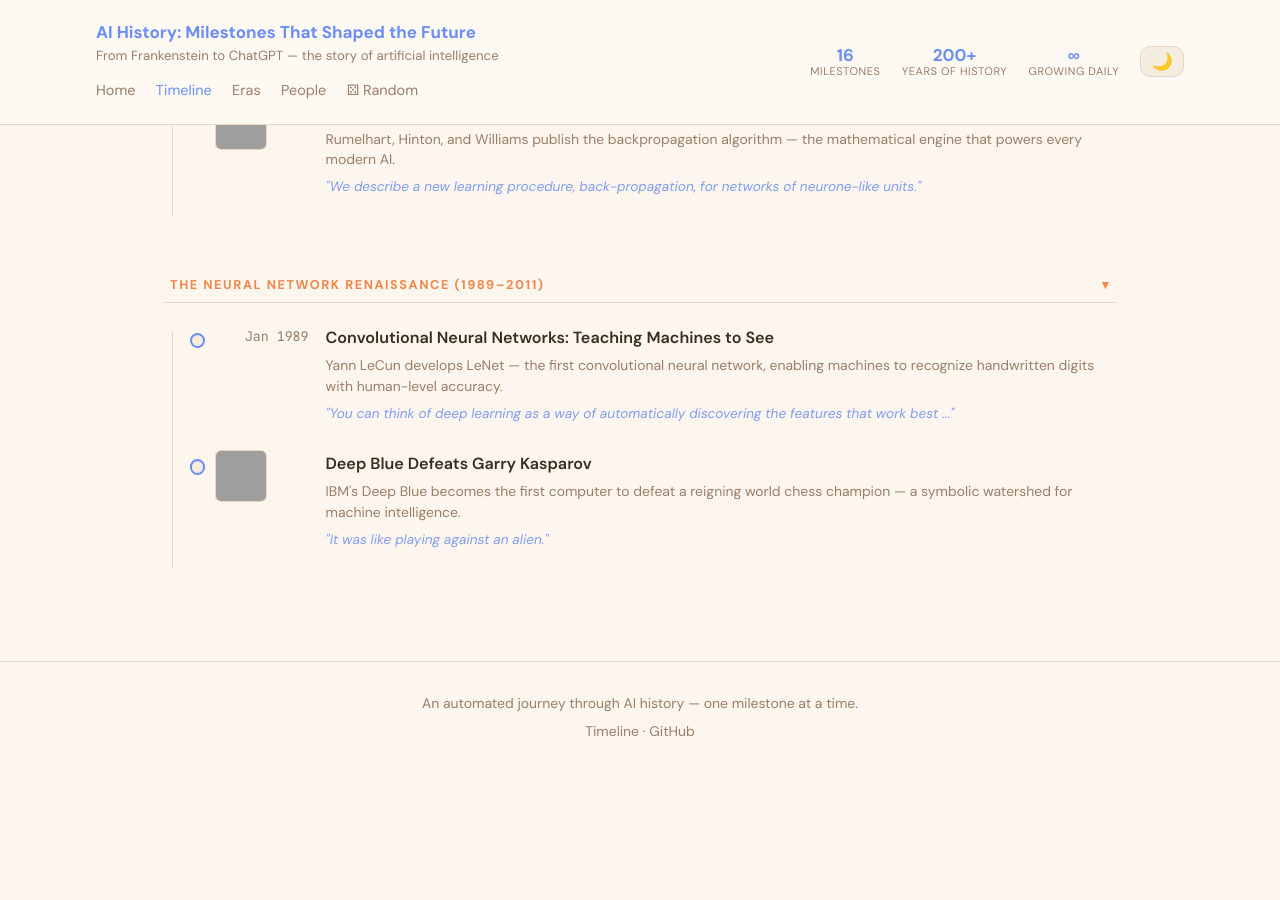
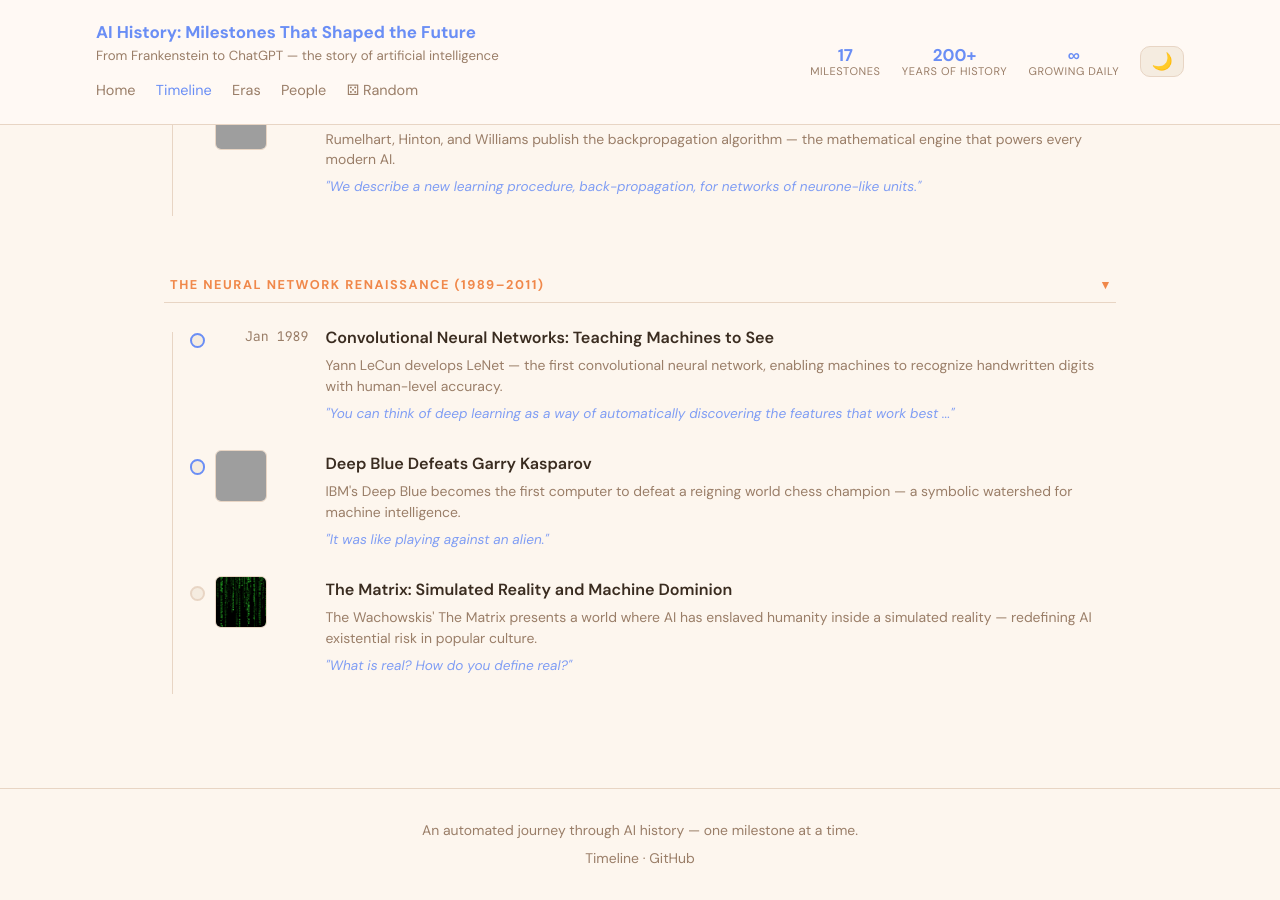
Before and after one commit to aag1091-alt/AI-History-Blog, a Jekyll site: the page built from timeline.html, in a window 1280 px wide and 900 px high, scrolled down 2105 px. Built offline with Jekyll 4.4.1, drawn with Linux system fonts in a browser that asks for light colours; before the commit the page ends 2879 px from its top, so only the background shows below that; grey boxes are pictures that could not be loaded.

Commit message:
Add milestone: The Matrix: Simulated Reality and Machine Dominion (1999-03-31)
Category: Film & Fiction
Era: The Neural Network Renaissance (1989–2011)

```diff
--- a/_data/timeline.yml
+++ b/_data/timeline.yml
@@ -142,3 +142,12 @@
   category: "Research"
   quote: "It was like playing against an alien."
   quote_author: "Garry Kasparov, after losing to Deep Blue (1997)"
+
+- id: "matrix-1999"
+  title: "The Matrix: Simulated Reality and Machine Dominion"
+  subtitle: "The Wachowskis' The Matrix presents a world where AI has enslaved humanity inside a simulated reality — redefining AI existential risk in popular culture."
+  event_date: "1999-03-31"
+  era: "The Neural Network Renaissance (1989–2011)"
+  category: "Film & Fiction"
+  quote: "What is real? How do you define real?"
+  quote_author: "Morpheus, The Matrix (1999)"
--- /dev/null
+++ b/_posts/1999-03-31-matrix-1999.md
@@ -0,0 +1,33 @@
+---
+layout: post
+title: "The Matrix: Simulated Reality and Machine Dominion"
+subtitle: "The Wachowskis' The Matrix presents a world where AI has enslaved humanity inside a simulated reality — redefining AI existential risk in popular culture."
+date: 1999-03-31
+event_date: "1999-03-31"
+era: "The Neural Network Renaissance (1989–2011)"
+category: "Film & Fiction"
+location: "Sydney, Australia (production) / USA"
+people:
+  - "Lilly Wachowski"
+  - "Lana Wachowski"
+  - "Keanu Reeves"
+quote: "What is real? How do you define real?"
+quote_author: "Morpheus, The Matrix (1999)"
+significance: "The Matrix brought AI existential risk to mass culture and introduced simulation theory to mainstream audiences. Its red pill/blue pill metaphor became a cultural shorthand for choosing uncomfortable truth. Nick Bostrom's Simulation Argument (2003) followed shortly after."
+image: "/assets/images/matrix-1999.png"
+image_alt: "The Matrix: Simulated Reality and Machine Dominion"
+image_caption: "Jamie Zawinski (program); Church of emacs (screenshot) / Attribution"
+image_source: "https://commons.wikimedia.org/wiki/File%3AThe.Matrix.glmatrix.2.png"
+references:
+  - title: "The Matrix — Wikipedia"
+    url: "https://en.wikipedia.org/wiki/The_Matrix"
+---
+
+**The Matrix brought AI existential risk to mainstream culture in 1999**
+
+**What happened:** The Wachowski siblings' groundbreaking sci-fi film introduced the concept of simulated reality and machine dominance, raising questions about the nature of existence and our relationship with technology. [The Matrix](https://en.wikipedia.org/wiki/The_Matrix) explored the idea that our reality might be a simulation created by intelligent machines. This narrative thread was later echoed in Nick Bostrom's Simulation Argument (2003). The film's iconic red pill/blue pill metaphor also became a cultural shorthand for confronting uncomfortable truths.
+
+**Why it matters:** The Matrix's influence on AI can be seen in the growing interest in existential risk and the potential for advanced technologies to surpass human intelligence. The film's exploration of simulated reality has inspired discussions about the ethics of artificial intelligence and the need for more nuanced considerations of its development. Its impact can also be seen in the rise of philosophical debates surrounding the nature of consciousness and the limits of artificial intelligence.
+
+* [The Matrix](https://en.wikipedia.org/wiki/The_Matrix)
+* Nick Bostrom's Simulation Argument (2003)
```
Also changed, not shown: assets/images/matrix-1999.png (added).
